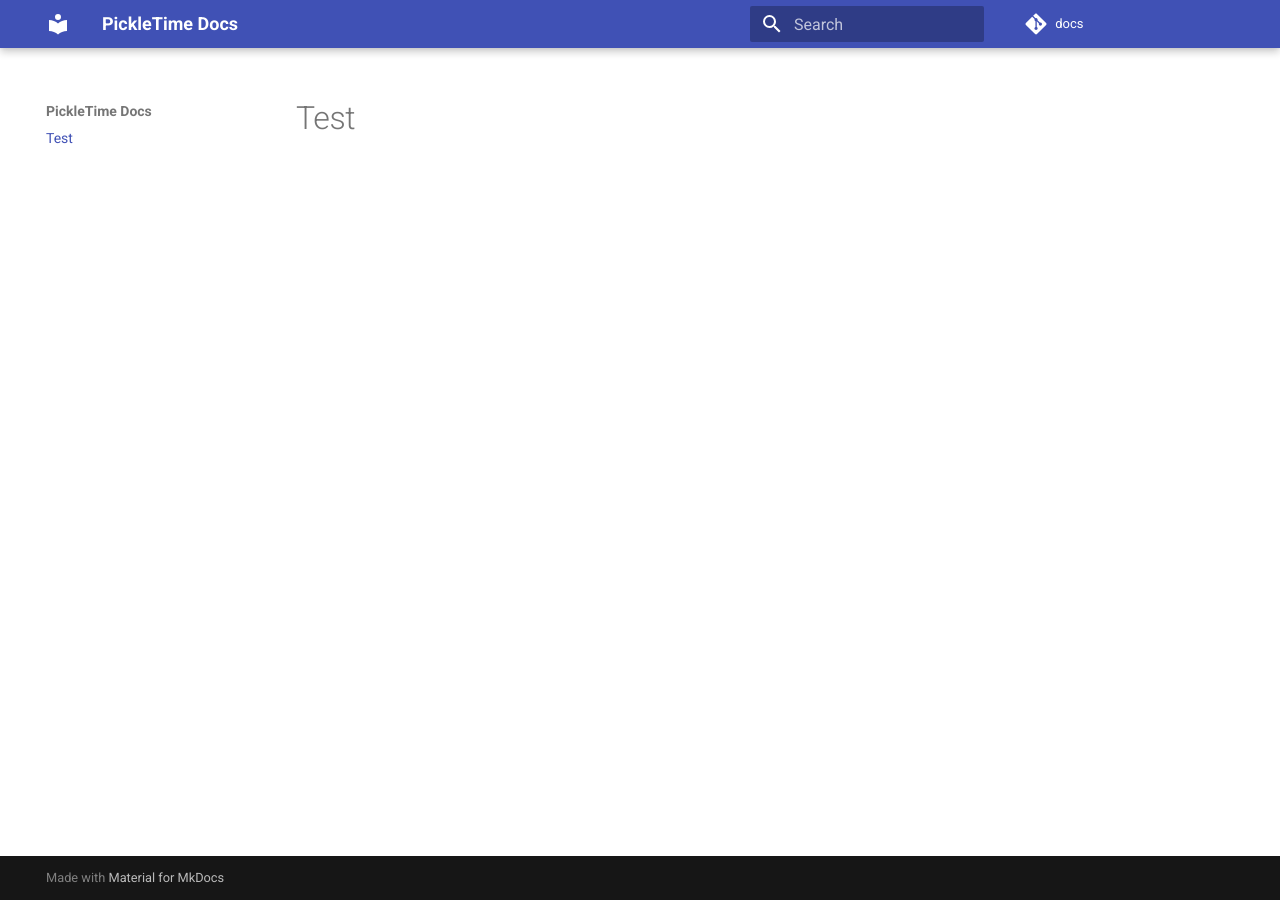
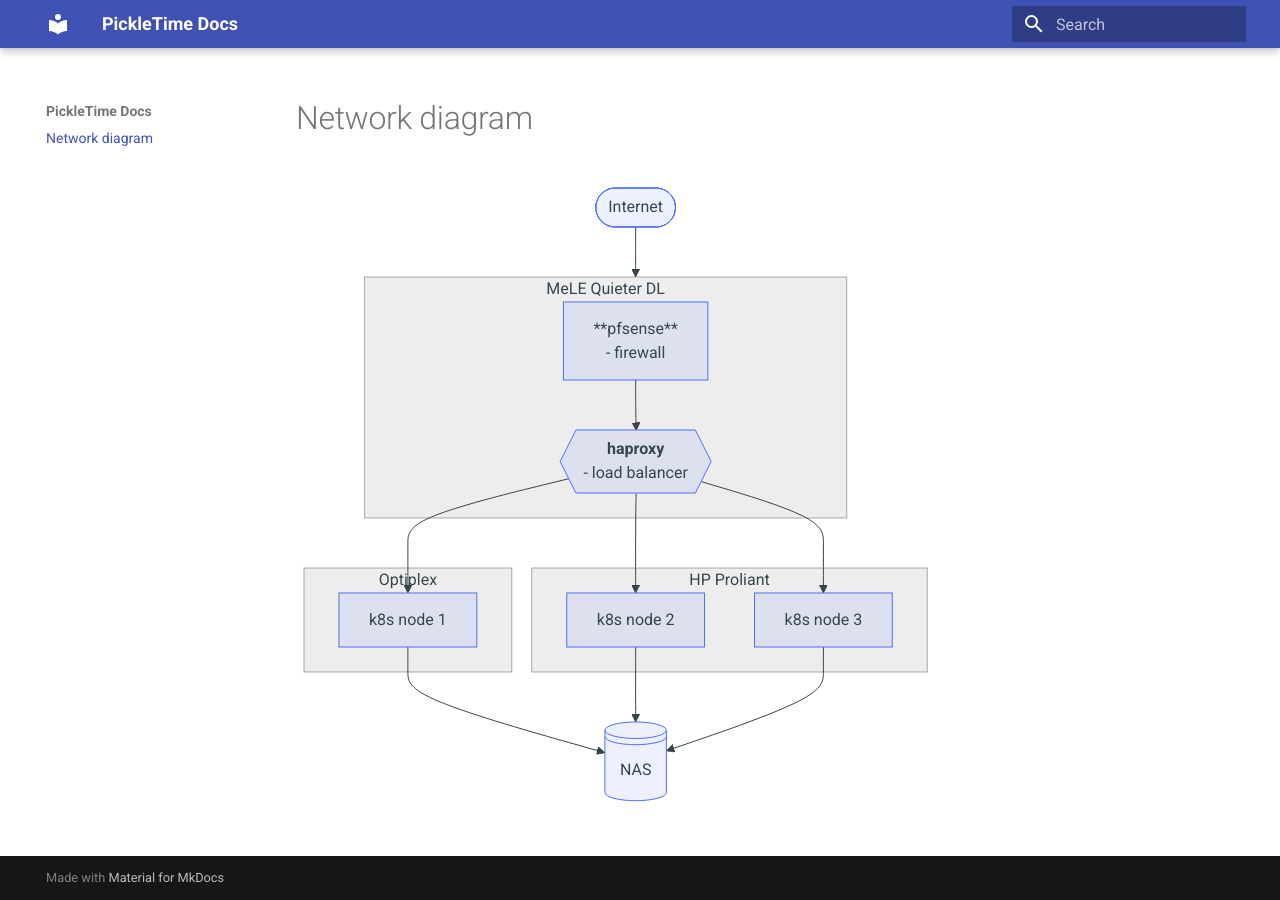
Before and after one commit to jorioux/docs, an MkDocs documentation site: the page built from docs/index.md, in a window 1280 px wide. Built offline with MkDocs 1.6.1 and Material for MkDocs 9.7.7, drawn with Linux system fonts in a browser that asks for light colours; comment, search, counter and statistics services are not loaded; part of the change alters nothing that is shown.

Commit message:
add diagram

````diff
--- a/docs/index.md
+++ b/docs/index.md
@@ -1 +1,22 @@
-# Test
+# Network diagram
+
+```mermaid
+flowchart TB
+    subgraph mele["MeLE Quieter DL"]
+    pfsense["**pfsense**<br>- firewall"]
+    haproxy@{ shape: hex, label: "**haproxy**<br>- load balancer" }
+    pfsense-->haproxy
+    end
+    subgraph optiplex["Optiplex"]
+    ubuntu1["k8s node 1"]
+    end
+    subgraph proliant["HP Proliant"]
+    ubuntu2["k8s node 2"]
+    ubuntu3["k8s node 3"]
+    end
+
+    internet(["Internet"]) --> mele
+    haproxy --> ubuntu1 & ubuntu2 & ubuntu3
+    ubuntu1 & ubuntu2 & ubuntu3 --> storage
+    storage@{ shape: lin-cyl, label: "NAS" }
+```
--- a/mkdocs.yml
+++ b/mkdocs.yml
@@ -1,5 +1,3 @@
-repo_name: docs
-repo_url: https://github.com/jorioux/docs
 site_name: PickleTime Docs
 theme:
   name: material
````
